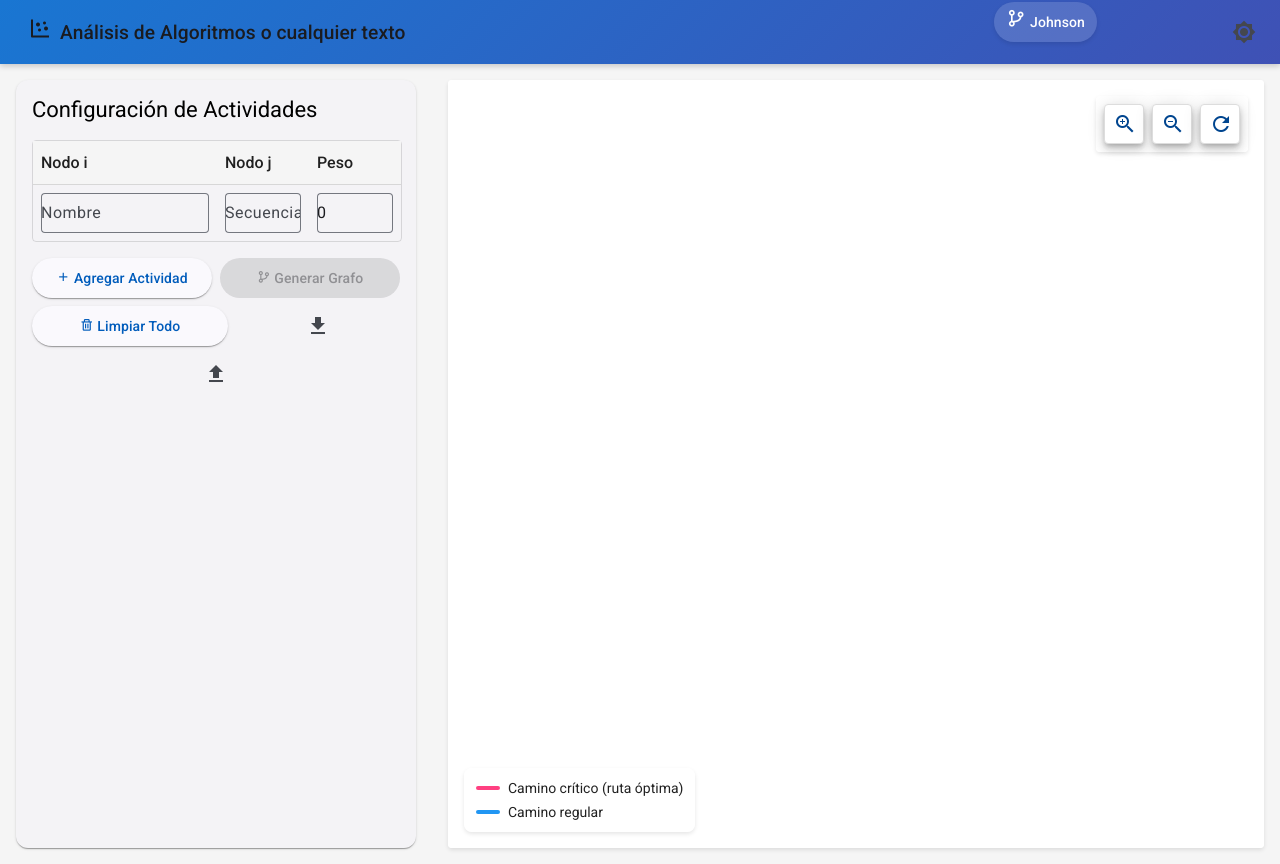
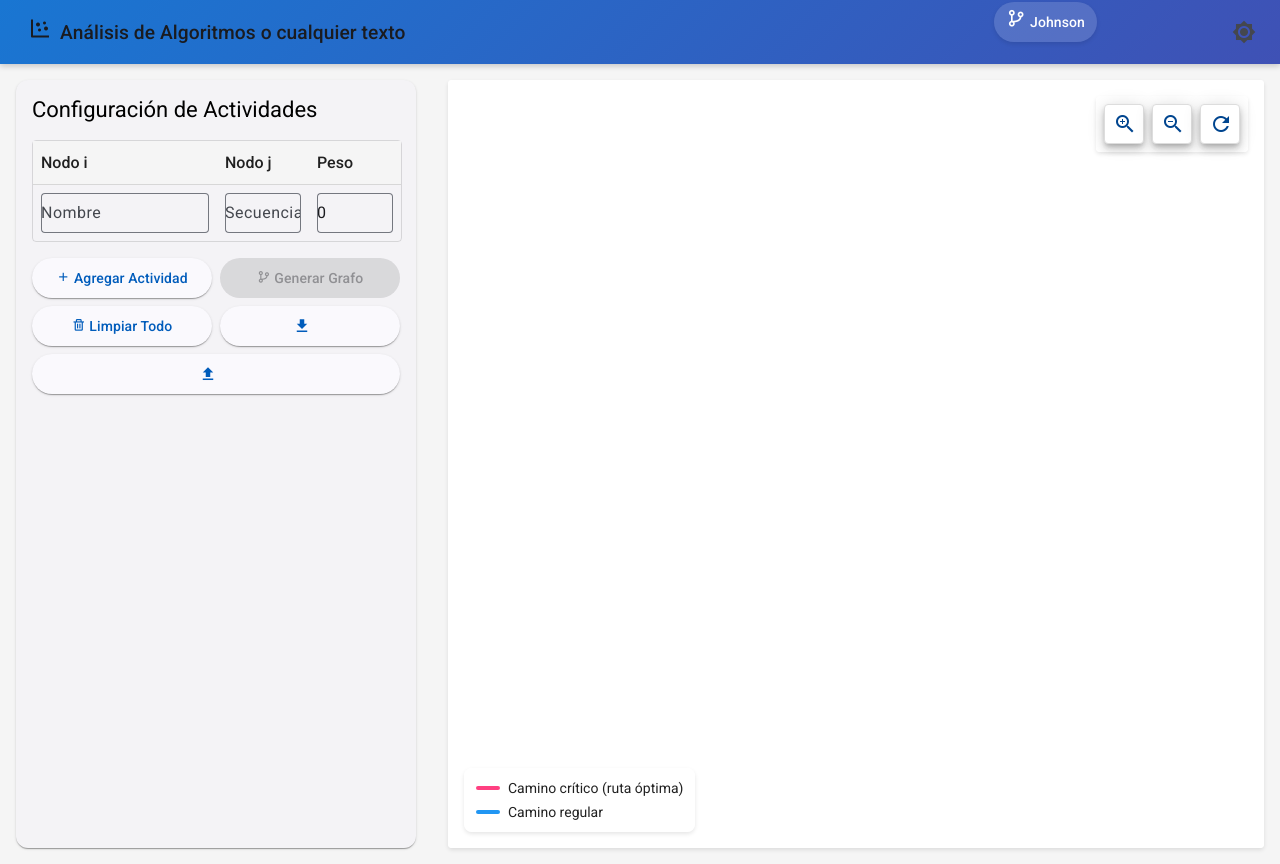
Before and after one commit to JesusRodrigoV/AXL-AnalisisAlgoritmos, an Angular app: page /johnson in a window 1280 px wide. Built offline with nearby package versions, Linux system fonts and the light colour scheme.

Commit message:
Modificacion en la importacion de json

```diff
--- a/src/app/pages/johnson/components/johnson-canvas/johnson-canvas.component.html
+++ b/src/app/pages/johnson/components/johnson-canvas/johnson-canvas.component.html
@@ -81,14 +81,14 @@
           Limpiar Todo
         </button>
         <button
-          mat-icon-button
+          mat-raised-button
           (click)="exportarGrafo()"
           matTooltip="Exportar grafo"
         >
           <mat-icon>file_download</mat-icon>
         </button>
         <button
-          mat-icon-button
+          mat-raised-button
           (click)="triggerFileInput()"
           matTooltip="Importar grafo"
         >
--- a/src/app/pages/johnson/components/johnson-canvas/johnson-canvas.component.ts
+++ b/src/app/pages/johnson/components/johnson-canvas/johnson-canvas.component.ts
@@ -834,12 +834,26 @@ export class JohnsonCanvasComponent implements OnInit {
         });
 
         this.hayGrafo = true;
-        this.dibujarGrafo();
+
+        // Asegurarse de que el canvas esté inicializado
+        if (!this.ctx) {
+          setTimeout(() => {
+            this.inicializarCanvas();
+            setTimeout(() => {
+              this.dibujarGrafo();
+            }, 100);
+          }, 0);
+        } else {
+          this.dibujarGrafo();
+        }
       } catch (error) {
         console.error('Error al importar el archivo:', error);
         alert(
           'Error al importar el archivo. Asegúrate de que sea un archivo JSON válido.',
         );
+      } finally {
+        // Limpiar el input file
+        input.value = '';
       }
     };
     reader.readAsText(file);
```
